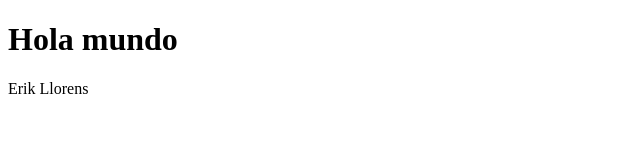
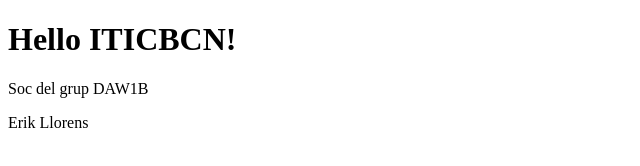
Before and after one commit to Ell-a11y/LMGSI_P1, a plain HTML site: page index.html in a window 1280 px wide. Shown: the whole page, without its empty margins (0-640 px from the left). Drawn offline with Linux system fonts and the light colour scheme.

Commit message:
Activitat 1

```diff
--- a/index.html
+++ b/index.html
@@ -1,10 +1,11 @@
 <!DOCTYPE html>
     <head>
         <title>
-            HOLA
+            First Page
         </title>
     </head>
     <body>
-        <h1>Hola mundo</h1>
+        <h1>Hello ITICBCN!</h1>
+        <p>Soc del grup DAW1B</p>
         <p>Erik Llorens</p>
     </body>
```
